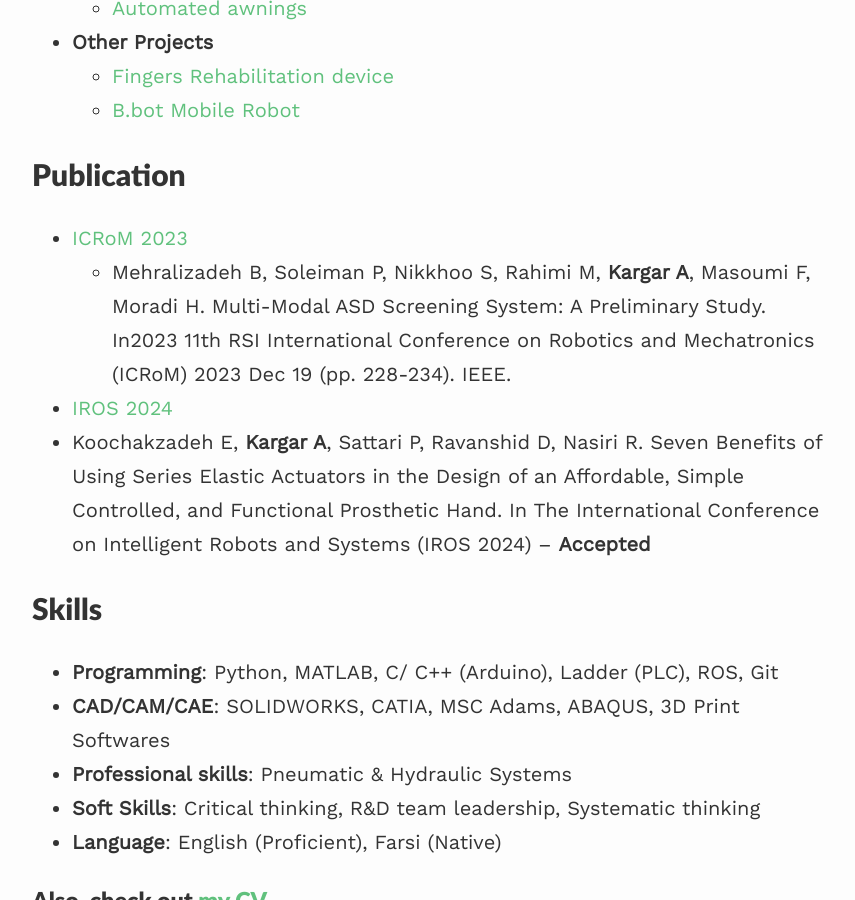
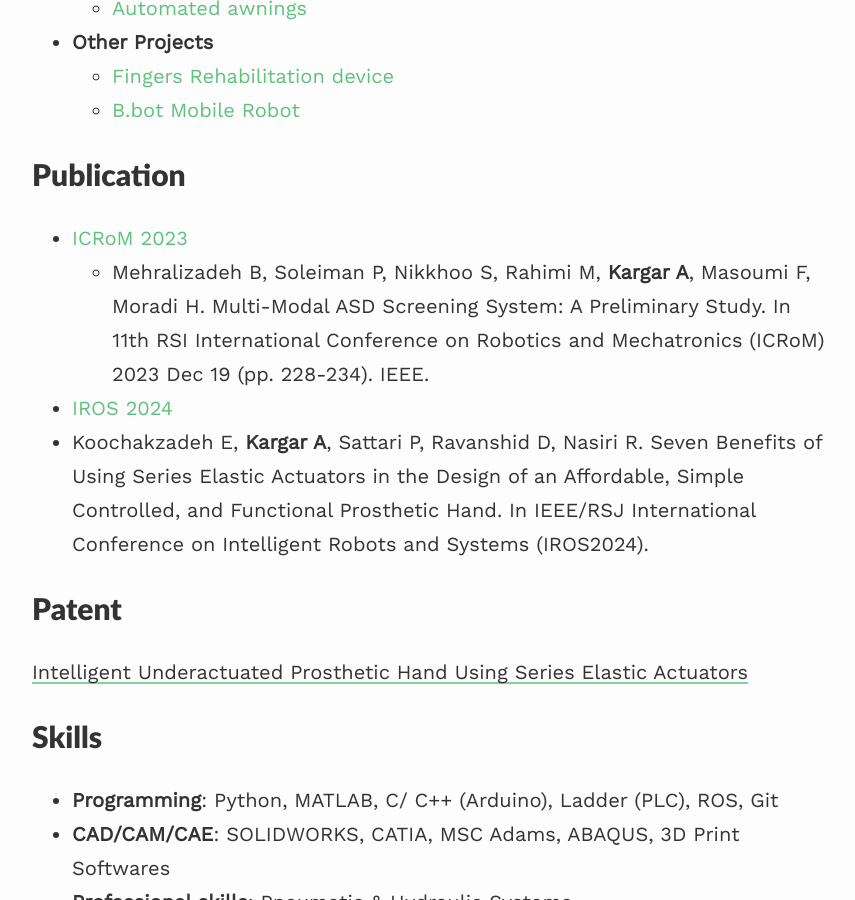
Before and after one commit to alireza-kargar/alireza-kargar.github.io, a Jekyll site: the page built from index.md, in a window 1280 px wide and 900 px high, scrolled down 1441 px. Shown: the whole window, without its empty margins (208-1063 px from the left). Built offline with Jekyll 4.4.1, drawn with Linux system fonts in a browser that asks for light colours; nearby versions of some CDN libraries.

Commit message:
update CV

```diff
--- a/index.md
+++ b/index.md
@@ -5,6 +5,7 @@
   align: right
   image: profile.png
 published: true
+
 ---
 
 I am a passionate Mechatronics engineer and Graduate Research Assistant on a journey defined by a relentless pursuit of pushing the boundaries of robotics.
@@ -42,9 +43,13 @@
 ## Publication
 
 - [ICRoM 2023](https://doi.org/10.1109/ICRoM60803.2023.10412541)
-  - Mehralizadeh B, Soleiman P, Nikkhoo S, Rahimi M, **Kargar A**, Masoumi F, Moradi H. Multi-Modal ASD Screening System: A Preliminary Study. In2023 11th RSI International Conference on Robotics and Mechatronics (ICRoM) 2023 Dec 19 (pp. 228-234). IEEE.
-- [IROS 2024](https://iros2024-abudhabi.org/)
- - Koochakzadeh E, **Kargar A**, Sattari P, Ravanshid D, Nasiri R. Seven Benefits of Using Series Elastic Actuators in the Design of an Affordable, Simple Controlled, and Functional Prosthetic Hand. In The International Conference on Intelligent Robots and Systems (IROS 2024) – **Accepted**
+  - Mehralizadeh B, Soleiman P, Nikkhoo S, Rahimi M, **Kargar A**, Masoumi F, Moradi H. Multi-Modal ASD Screening System: A Preliminary Study. In 11th RSI International Conference on Robotics and Mechatronics (ICRoM) 2023 Dec 19 (pp. 228-234). IEEE.
+- [IROS 2024](https://www.researchgate.net/profile/Rezvan-Nasiri/publication/385272943_Seven_Benefits_of_Using_Series_Elastic_Actuators_in_the_Design_of_an_Affordable_Simple_Controlled_and_Functional_Prosthetic_Hand/links/671d0068edbc012ea13ee03e/Seven-Benefits-of-Using-Series-Elastic-Actuators-in-the-Design-of-an-Affordable-Simple-Controlled-and-Functional-Prosthetic-Hand.pdf)
+ - Koochakzadeh E, **Kargar A**, Sattari P, Ravanshid D, Nasiri R. Seven Benefits of Using Series Elastic Actuators in the Design of an Affordable, Simple Controlled, and Functional Prosthetic Hand. In IEEE/RSJ International Conference on Intelligent Robots and Systems (IROS2024).
+
+## Patent
+[Intelligent Underactuated Prosthetic Hand Using Series Elastic Actuators](https://ipm.ssaa.ir/Search-Result?page=1&DecNo=140350140003001480&RN=111415)
+
 
 ## Skills
 
@@ -79,4 +84,4 @@
    -->
 
 
-### Also, check out [my CV](https://alireza-kargar.github.io/assets/files/AlirezaKargar_CV.pdf)
+### Also, check out [my CV](https://alireza-kargar.github.io/assets/files/CV-AlirezaKargar.pdf)
```
Also changed, not shown: 3 other files.
